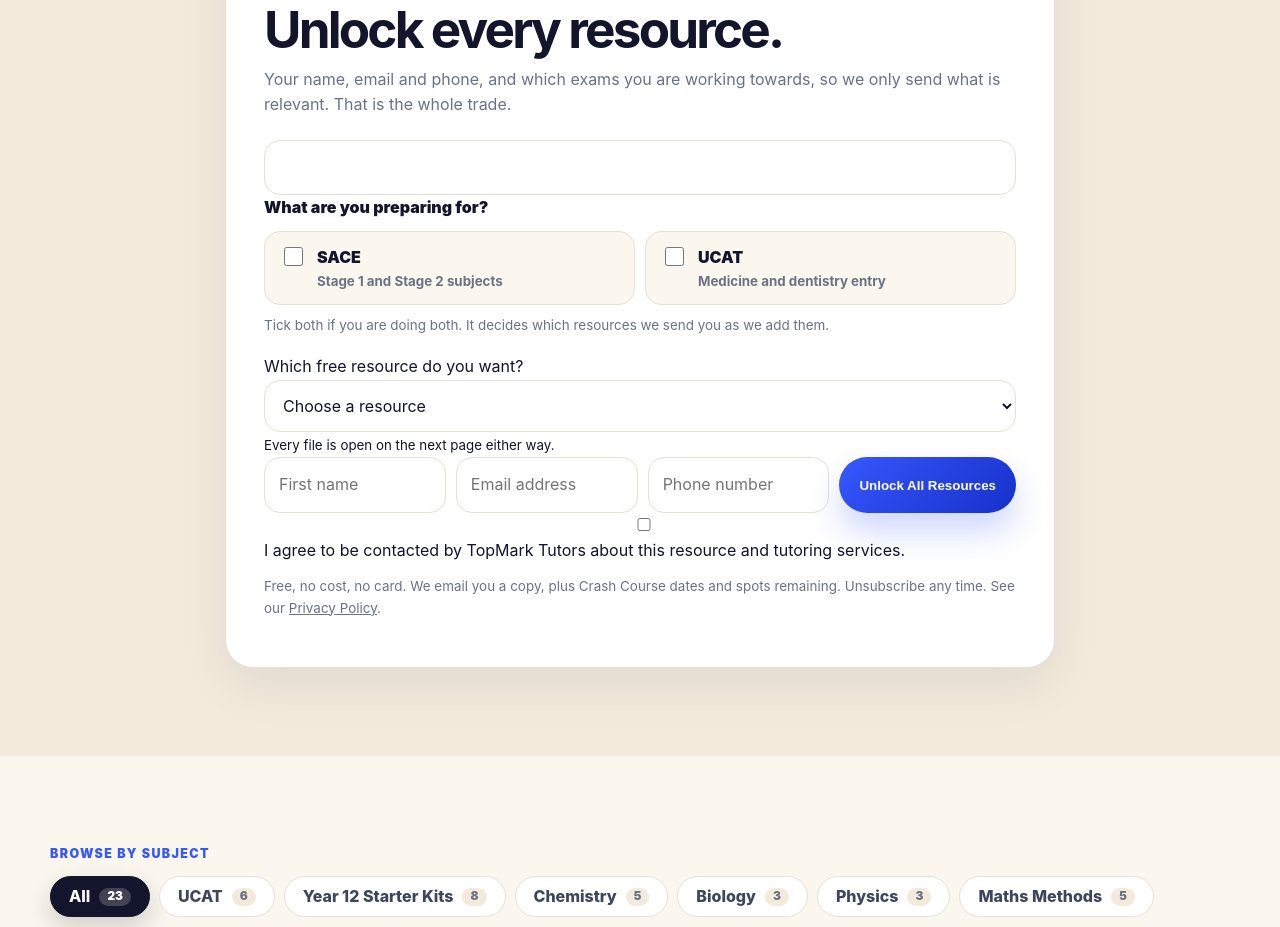
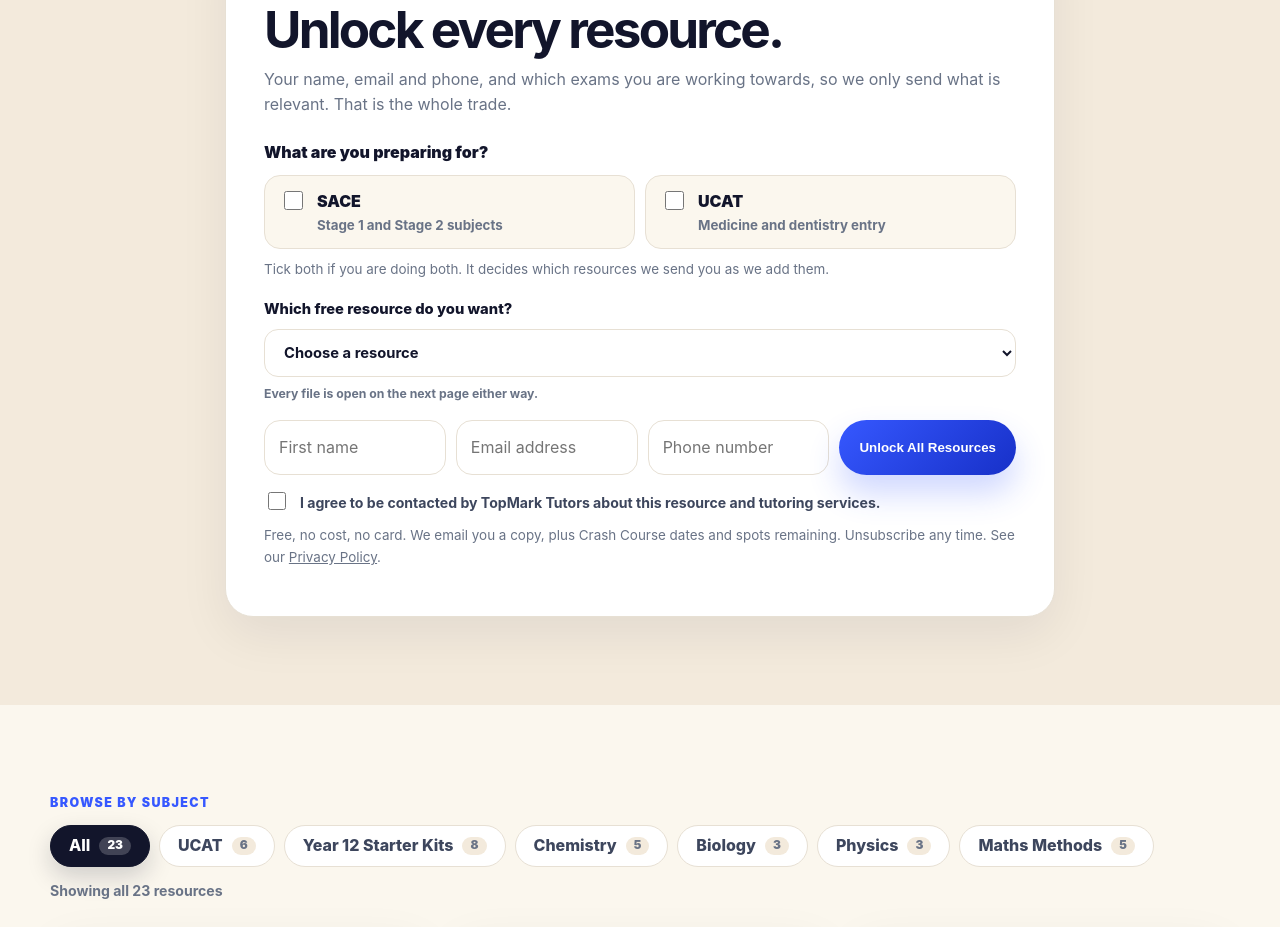
Before and after one commit to JJsnacks2007/topmark-tutors, a plain HTML site: page resources.html in a window 1280 px wide. Shown: the part 808-1735 px from the top of the page. Drawn offline with Linux system fonts and the light colour scheme; no server answers.

Commit message:
Style the consent tick and resource picker
V51 block: the consent checkbox sits level with its wording rather than hanging above it, the resource dropdown matches the fields around it, and the honeypot is positioned off-screen so a real visitor never sees it while a bot still fills it in.

Co-Authored-By: Claude Opus 5 <noreply@anthropic.com>
Claude-Session: https://claude.ai/code/session_01Csm6ftXt355qbPph9T3PVP

```diff
--- a/assets/css/styles.css
+++ b/assets/css/styles.css
@@ -857,3 +857,21 @@
    anchor gets a moment of emphasis rather than leaving you hunting. */
 .resource-card:target{border-color:var(--blue);box-shadow:0 0 0 3px rgba(54,88,255,.18),0 18px 50px rgba(18,21,43,.1);scroll-margin-top:120px}
 #ucat-resources,#starter-kits,#sace-resources{scroll-margin-top:90px}
+
+
+/* V51: the consent tick and the resource picker on the signup forms, plus the
+   off-screen honeypot the script uses to spot bots. */
+.lead-consent{display:flex;gap:11px;align-items:flex-start;margin:16px 0 0;font-size:.88rem;
+  font-weight:750;line-height:1.5;color:#3d465d;cursor:pointer}
+.lead-consent input{width:18px;height:18px;flex:0 0 auto;margin-top:1px;accent-color:var(--blue)}
+.lead-consent span{padding-top:1px}
+
+.resource-pick{display:grid;gap:7px;margin:0 0 16px;font-weight:850;font-size:.92rem;
+  color:var(--ink)}
+.resource-pick select{width:100%;font:inherit;font-weight:700;padding:13px 15px;
+  border:1px solid var(--line);border-radius:14px;background:#fff;color:var(--ink)}
+.resource-pick select:focus{outline:none;border-color:var(--blue);
+  box-shadow:0 0 0 3px rgba(54,88,255,.16)}
+.resource-pick small{font-weight:700;color:var(--muted)}
+
+.hp-field{position:absolute;left:-9999px;width:1px;height:1px;overflow:hidden}
```
